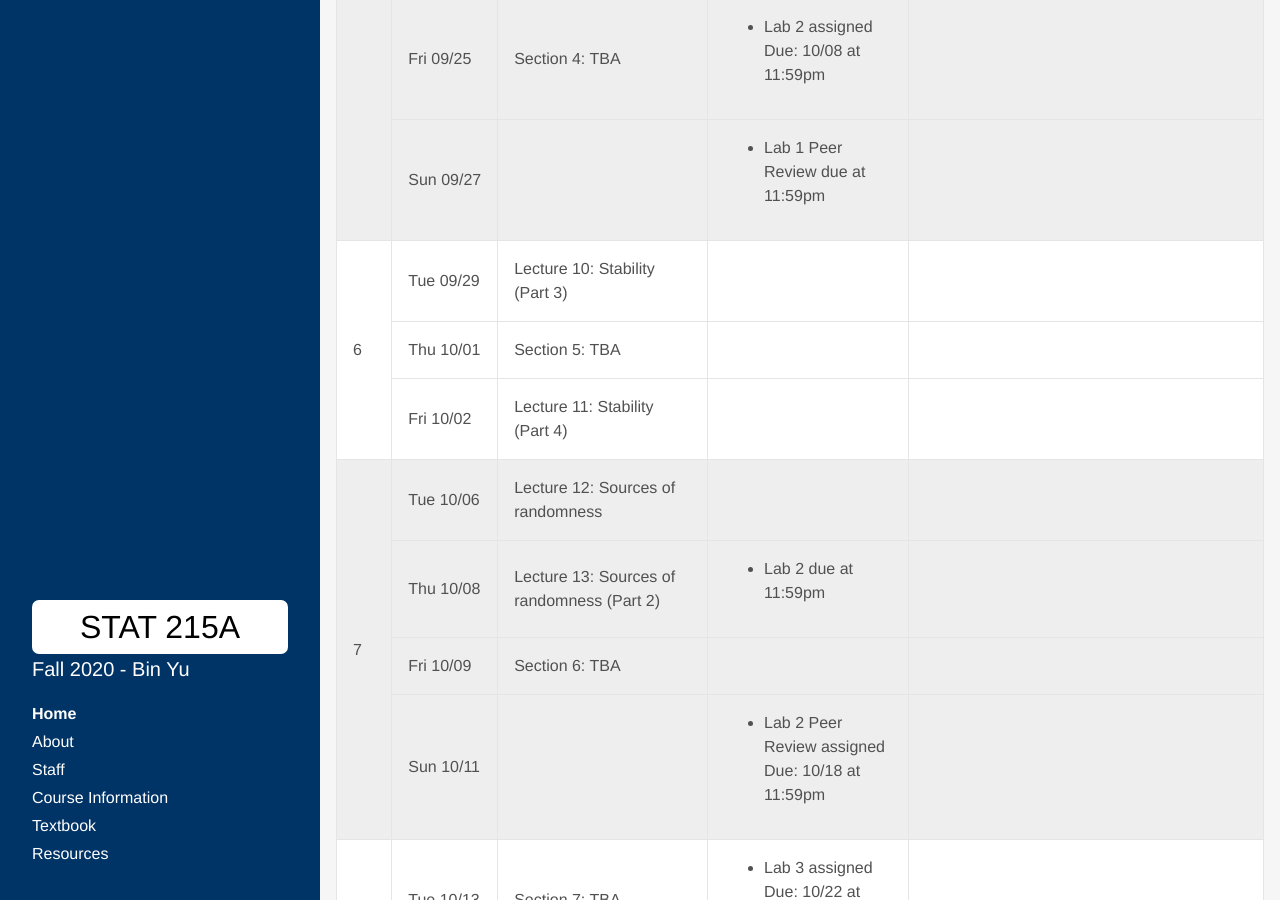
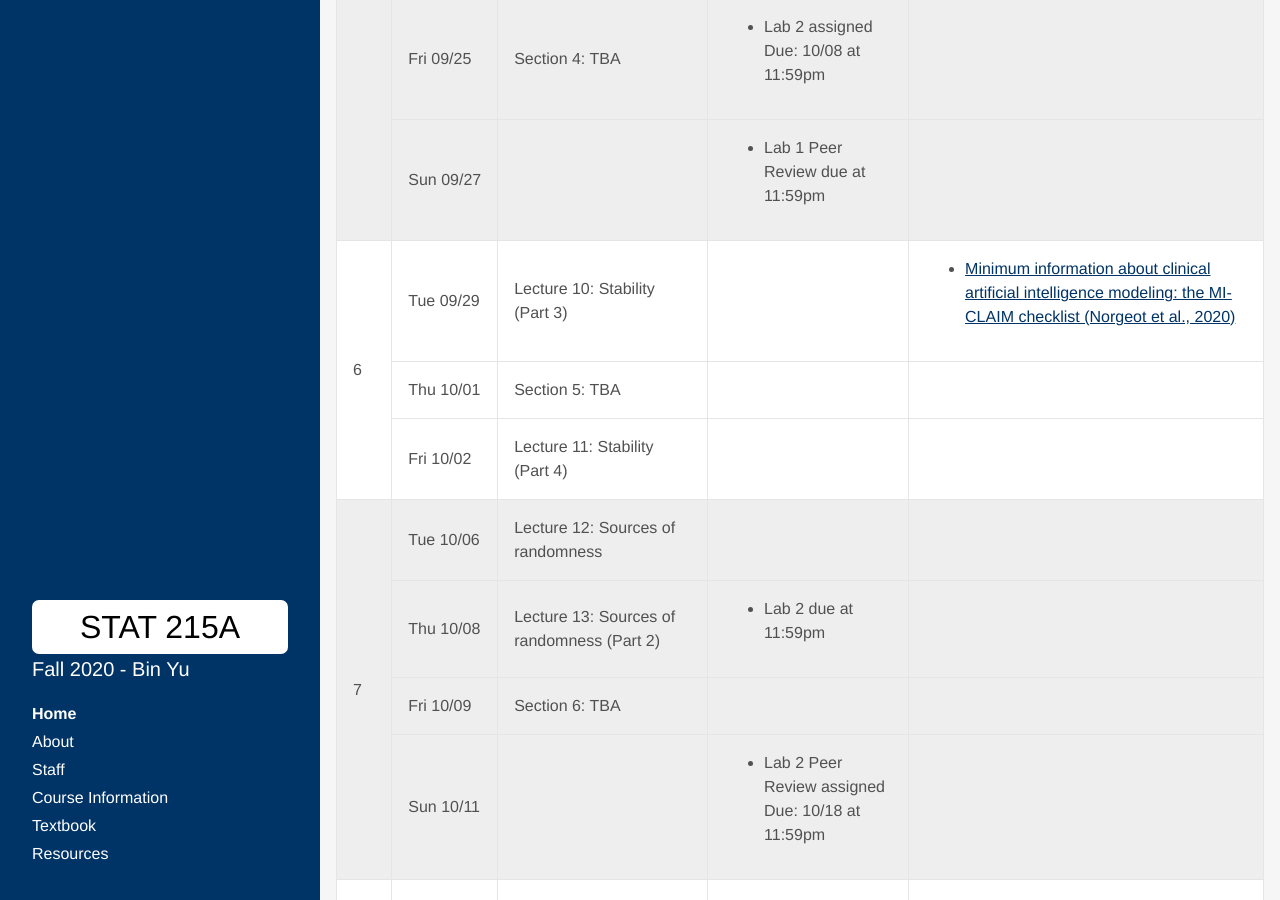
Before and after one commit to Yu-Group/stat-215a-fall-2020, a Jekyll site: the page built from index.html, in a window 1280 px wide and 900 px high, scrolled down 1989 px. Built offline with Jekyll 4.4.1, drawn with Linux system fonts in a browser that asks for light colours; some web fonts are replaced; the list of posts is cut into pages by our own code.

Commit message:
Add MI-CLAIM reading

```diff
--- a/_data/syllabus2.yml
+++ b/_data/syllabus2.yml
@@ -102,6 +102,9 @@ weeks:
     basic:
     - date: Tue 09/29
       content: "Lecture 10: Stability (Part 3)"
+      readings:
+        - name: "Minimum information about clinical artificial intelligence modeling: the MI-CLAIM checklist (Norgeot et al., 2020)"
+          url: "https://www.nature.com/articles/s41591-020-1041-y"
     - date: Thu 10/01
       content: "Section 5: TBA"
     - date: Fri 10/02
```
